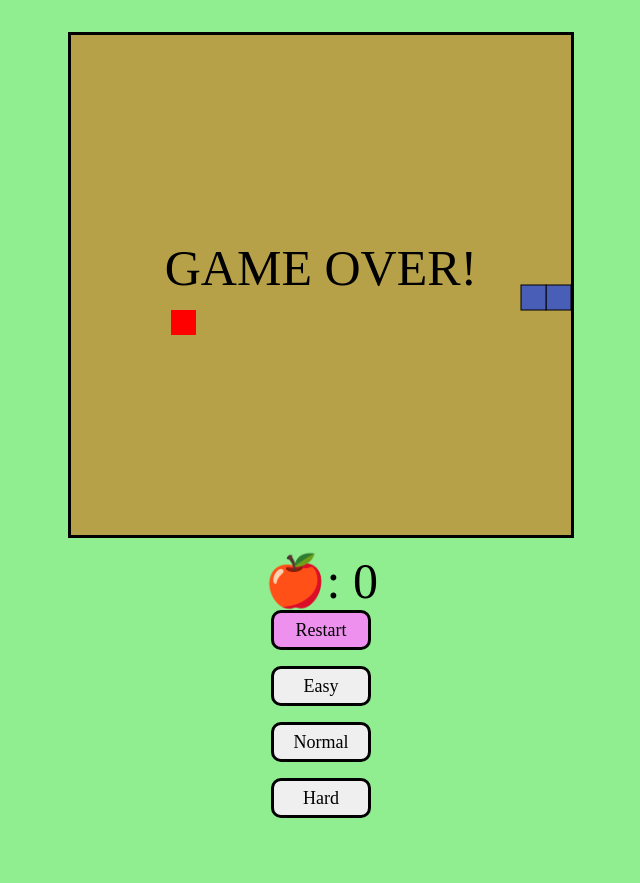
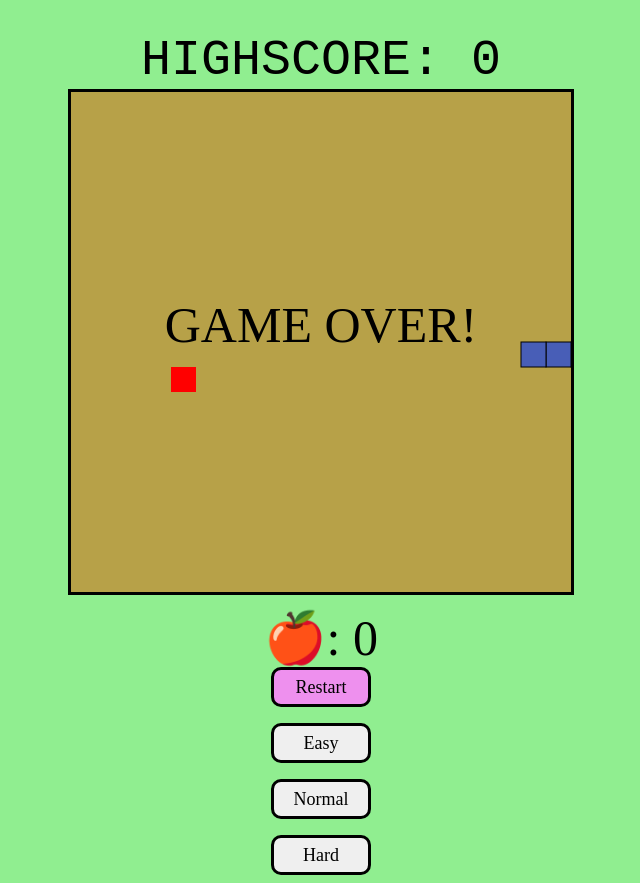
Before and after one commit to Bi0informatic/snake-game, a plain HTML site: page index.html in a window 1280 px wide. Shown: the whole page, without its empty margins (319-959 px from the left). Before the commit the page ends 826 px from the top, so only its background shows below. Drawn offline with Linux system fonts and the light colour scheme.

Commit message:
added highscore text and styling

```diff
--- a/index.html
+++ b/index.html
@@ -9,8 +9,9 @@
     </head>
     <body>
         <div id="container">
+            <div id="highscore-text" class="scoreText">0</div>
             <canvas id="game-canvas" width="500" height="500">Your browser does not support the HTML5 canvas tag.</canvas>
-            <div id="score-text">0</div>
+            <div id="score-text" class="scoreText">0</div>
             <button id="restart-button" class="button">Restart</button>
             <button id="easy-button" class="difficulty button">Easy</button>
             <button id="normal-button" class="difficulty button">Normal</button>
--- a/style.css
+++ b/style.css
@@ -11,8 +11,7 @@ body {
     border: 3px solid black;
 }
 
-#score-text {
-    font-family:'Times New Roman', Times, serif;
+.scoreText {
     font-size: 50px;
     color: black;
     margin-top: 10px;
@@ -38,6 +37,18 @@ body {
     background-color:#EE90EE;
 }
 
+#score-text {
+    font-family:'Times New Roman', Times, serif;
+}
+
 #score-text::before {
     content: "🍎: ";
 }
+
+#highscore-text{
+    font-family: 'Courier New', Courier, monospace;
+}
+
+#highscore-text::before {
+    content: "HIGHSCORE: "
+}
```
